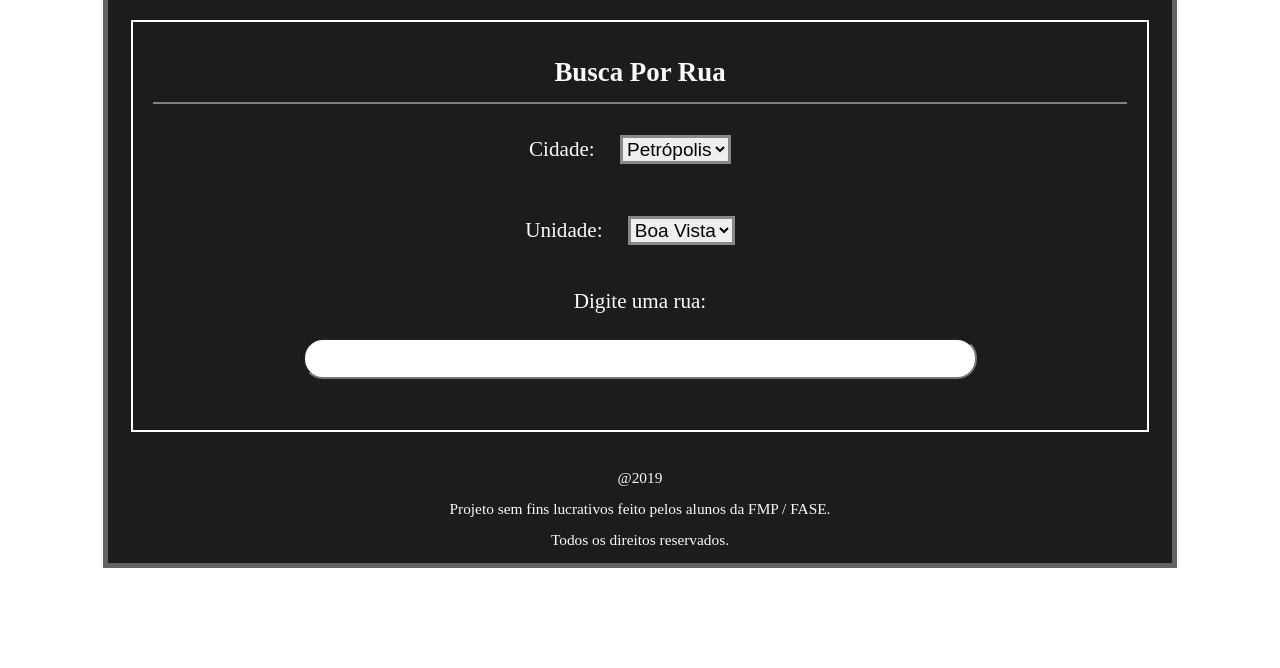
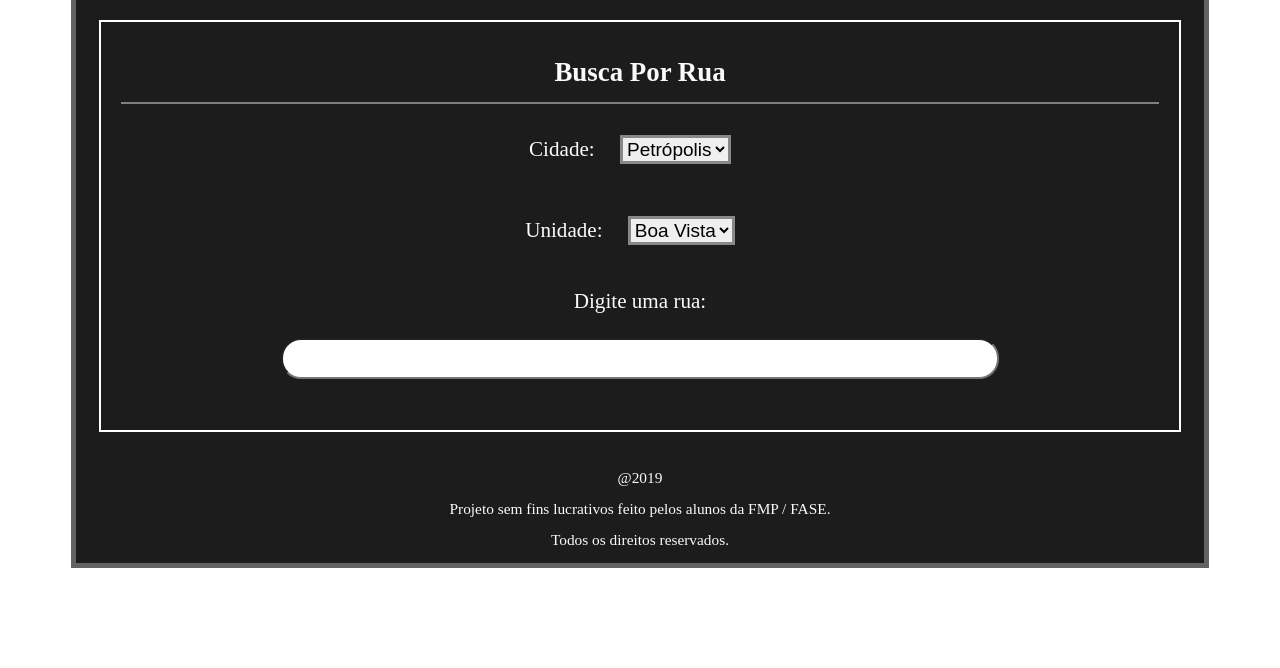
Before and after one commit to qualamicroarea/qualamicroarea.github.io, a plain HTML site: page index.html in a window 1280 px wide. Shown: the part 132-800 px from the top of the page. Drawn offline with Linux system fonts and the light colour scheme.

Commit message:
Changed margin to 90%.

```diff
--- a/index.html
+++ b/index.html
@@ -13,7 +13,7 @@
 </head>
 
 <body>
-	<div class="width_85 center">
+	<div class="width_90 center">
 		<div class="dark_color center">
 			<div class="header header_color center">
 				Qual a Microárea?
--- a/shared.css
+++ b/shared.css
@@ -13,8 +13,8 @@ a {
     margin: auto;
 }
 
-.width_85 {
-    width: 85%;
+.width_90 {
+    width: 90%;
 }
 
 .dark_color {
```
Also changed, not shown: microareas.html (+1 -1 lines).
